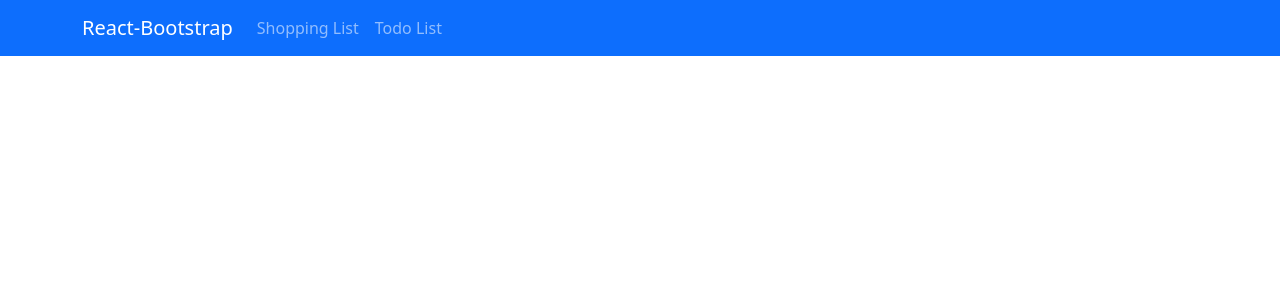
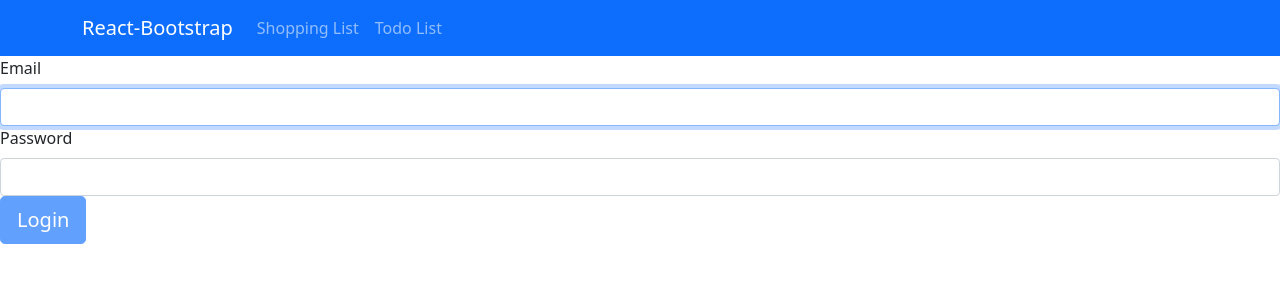
Before and after one commit to fescobar-2/todo-app, a React (Create React App) app: page /login in a window 1280 px wide. Shown: the top 300 px of the page. Built offline with nearby package versions, Linux system fonts and the light colour scheme.

Commit message:
Added Login to MainRouter

```diff
--- /dev/null
+++ b/src/Components/Login.js
@@ -0,0 +1,44 @@
+import React, { useState } from "react";
+import Form from "react-bootstrap/Form";
+import Button from "react-bootstrap/Button";
+
+
+export default function Login() {
+  const [email, setEmail] = useState("");
+  const [password, setPassword] = useState("");
+
+  function validateForm(){
+    return email.length > 0 & password.length > 0
+  }
+
+  function handleSubmit(event) {
+    event.preventDefault();
+  }
+
+  return(
+    <div className="Login">
+      <Form onSubmit={handleSubmit}>
+        <Form.Group size="lg" controlId="email">
+          <Form.Label>Email</Form.Label>
+          <Form.Control
+            autoFocus
+            type="email"
+            value={email}
+            onChange={(e) => setEmail(e.target.value)}
+          />
+        </Form.Group>
+        <Form.Group>
+          <Form.Label>Password</Form.Label>
+          <Form.Control
+            type="password"
+            value={password}
+            onChange={(e) => setPassword(e.target.value)}
+          />
+        </Form.Group>
+        <Button block size="lg" type="submit" disabled={!validateForm()}>
+          Login
+        </Button>
+      </Form>
+    </div>
+  );
+}
--- a/src/MainRouter.js
+++ b/src/MainRouter.js
@@ -3,6 +3,7 @@
 import Navigation from "./Components/Navigation";
 import Home from "./Components/Home";
 import Shopping from "./Components/Shopping";
+import Login from "./Components/Login"
 
 export default function MainRouter() {
   return(<div>
@@ -14,6 +15,9 @@
       <Route path="/shopping">
         <Shopping/>
       </Route>
+      <Route path="/login">
+        <Login/>
+      </Route>
     </Switch>
     </div>
   );
```
